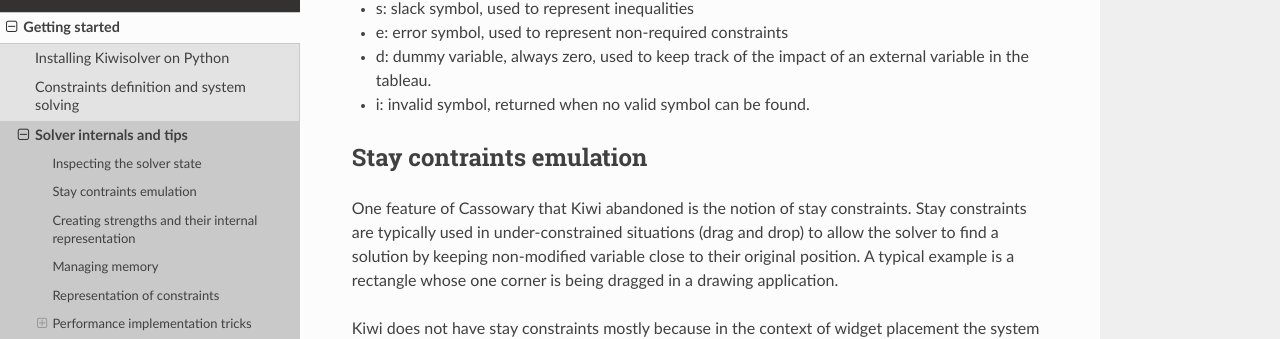
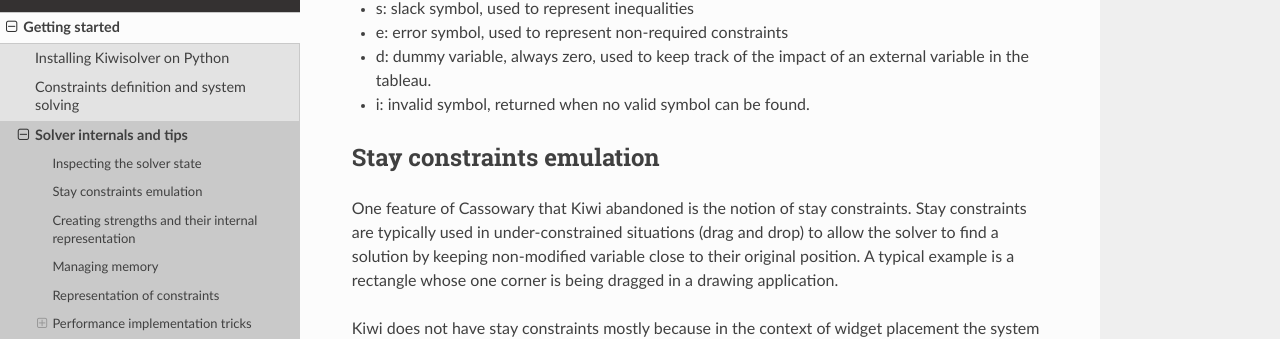
Before and after one commit to nucleic/kiwi, a Sphinx documentation site: the page built from docs/source/basis/solver_internals.rst, in a window 1280 px wide and 900 px high, scrolled down 1124 px. Shown: the part 119-458 px from the top of the window. Built offline with Sphinx 7.4.7 and the Read the Docs theme 2.0.0, drawn with Linux system fonts in a browser that asks for light colours; formulas are drawn with MathJax 3.

Commit message:
docs: fix typos

```diff
--- a/docs/source/basis/basic_systems.rst
+++ b/docs/source/basis/basic_systems.rst
@@ -5,7 +5,7 @@
 
 .. include:: ../substitutions.sub
 
-A system in Kiwi is defined by a set of contraints that can be either
+A system in Kiwi is defined by a set of constraints that can be either
 equalities or inequalities (>= and <= only, strict inequalities are not
 accepted), each of which can have an associated strength making more or less
 important to respect when solving the problem. The next sections will cover how
--- a/docs/source/basis/solver_internals.rst
+++ b/docs/source/basis/solver_internals.rst
@@ -67,7 +67,7 @@
 - i: invalid symbol, returned when no valid symbol can be found.
 
 
-Stay contraints emulation
+Stay constraints emulation
 -------------------------
 
 One feature of Cassowary that Kiwi abandoned is the notion of stay
--- a/docs/source/use_cases/enaml.rst
+++ b/docs/source/use_cases/enaml.rst
@@ -59,7 +59,7 @@
 
 To make constraints definition easier, Enaml relies on helpers function and
 classes. In the following, we will focus on how horizontal and vertical boxes
-constraints are handled, by studing the following example in details:
+constraints are handled, by studying the following example in details:
 
 .. image:: enaml_hbox.svg
 
```
